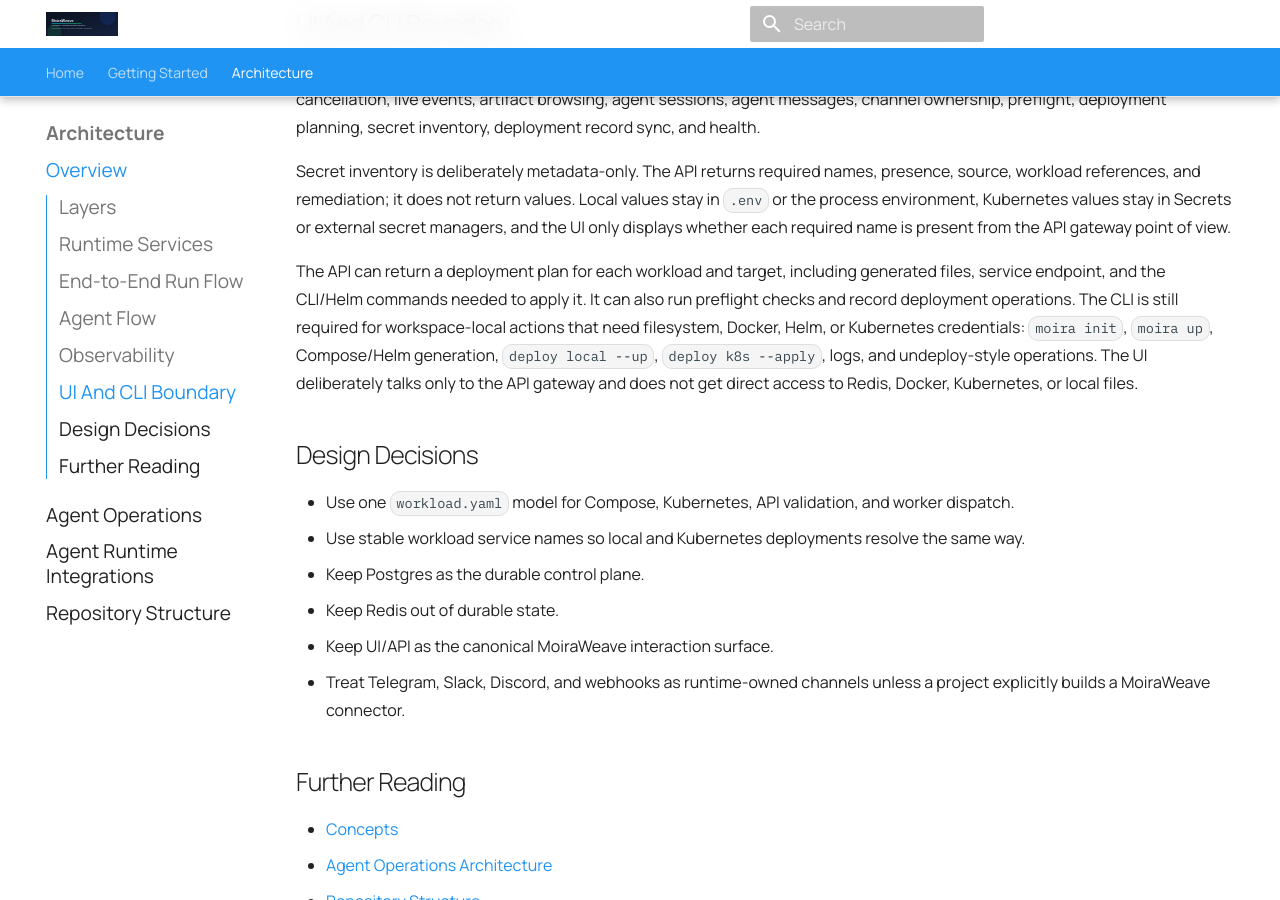
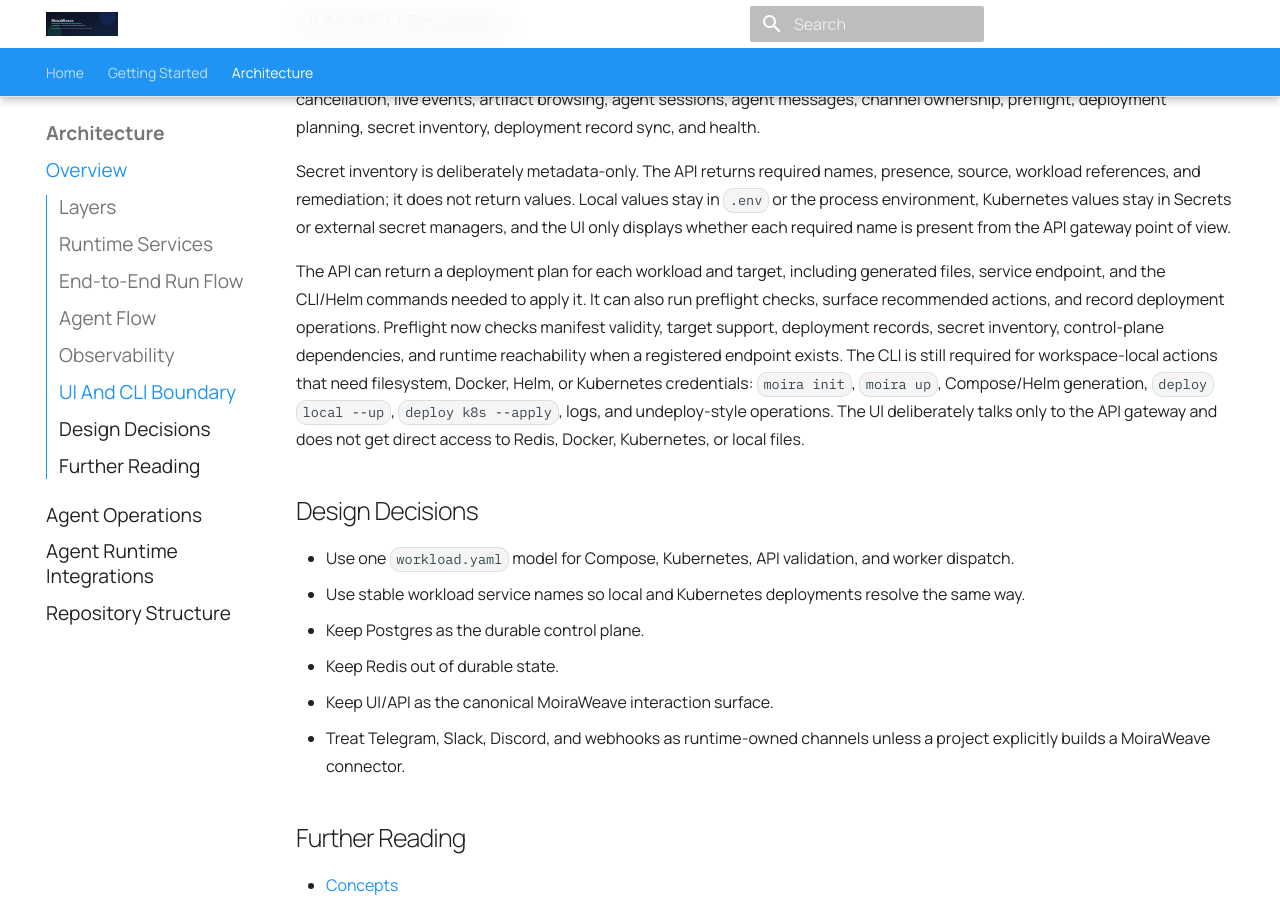
Before and after one commit to moiraweave-labs/moiraweave-docs, an MkDocs documentation site: the page built from docs/architecture.md, in a window 1280 px wide and 900 px high, scrolled down 1967 px. Built offline with MkDocs 1.6.1 and Material for MkDocs 9.7.7, drawn with Linux system fonts in a browser that asks for light colours; comment, search, counter and statistics services are not loaded.

Commit message:
docs: explain actionable preflight

```diff
--- a/docs/architecture.md
+++ b/docs/architecture.md
@@ -81,10 +81,13 @@ whether each required name is present from the API gateway point of view.
 
 The API can return a deployment plan for each workload and target, including
 generated files, service endpoint, and the CLI/Helm commands needed to apply it.
-It can also run preflight checks and record deployment operations. The CLI is
-still required for workspace-local actions that need filesystem, Docker, Helm,
-or Kubernetes credentials: `moira init`, `moira up`, Compose/Helm generation,
-`deploy local --up`, `deploy k8s --apply`, logs, and undeploy-style operations.
+It can also run preflight checks, surface recommended actions, and record
+deployment operations. Preflight now checks manifest validity, target support,
+deployment records, secret inventory, control-plane dependencies, and runtime
+reachability when a registered endpoint exists. The CLI is still required for
+workspace-local actions that need filesystem, Docker, Helm, or Kubernetes
+credentials: `moira init`, `moira up`, Compose/Helm generation, `deploy local
+--up`, `deploy k8s --apply`, logs, and undeploy-style operations.
 The UI deliberately talks only to the API gateway and does not get direct access
 to Redis, Docker, Kubernetes, or local files.
 
```
Also changed, not shown: docs/quickstart.md (+2 -1 lines).
